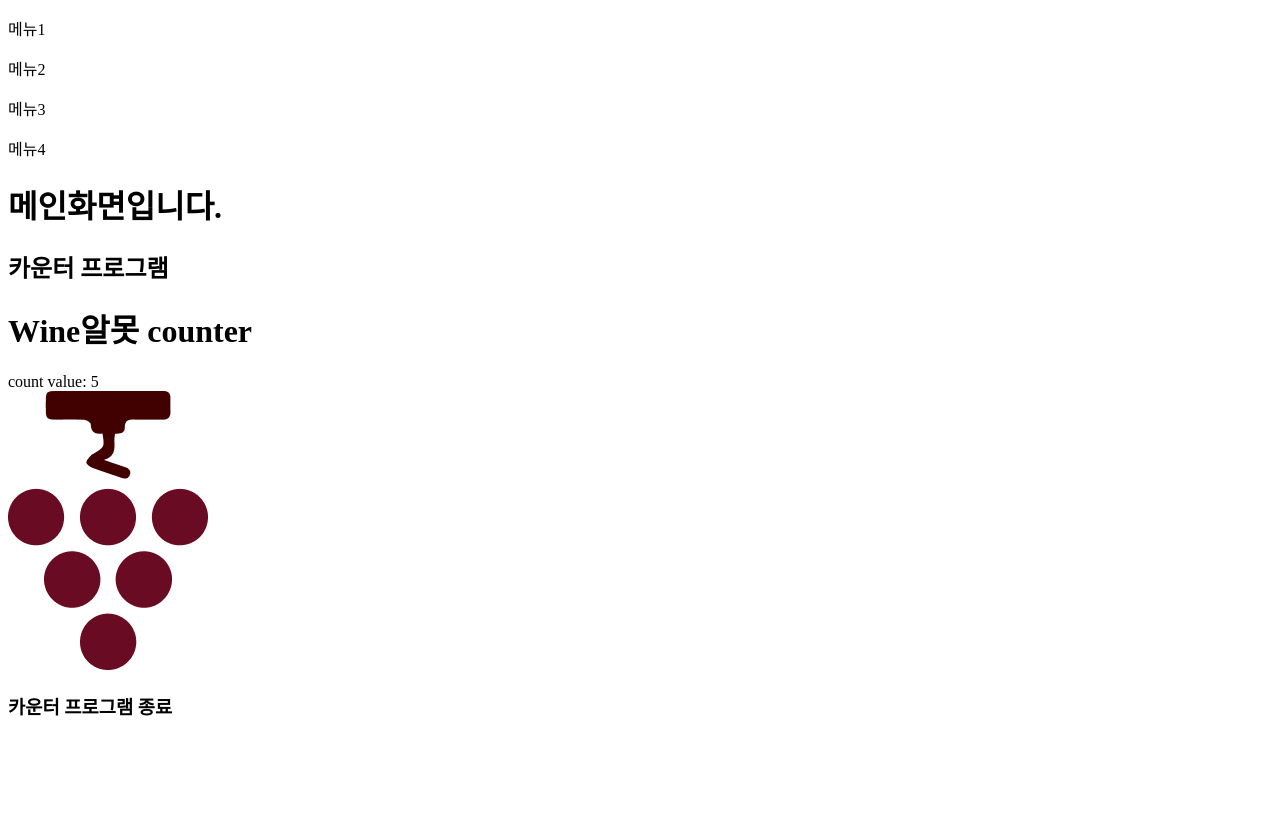
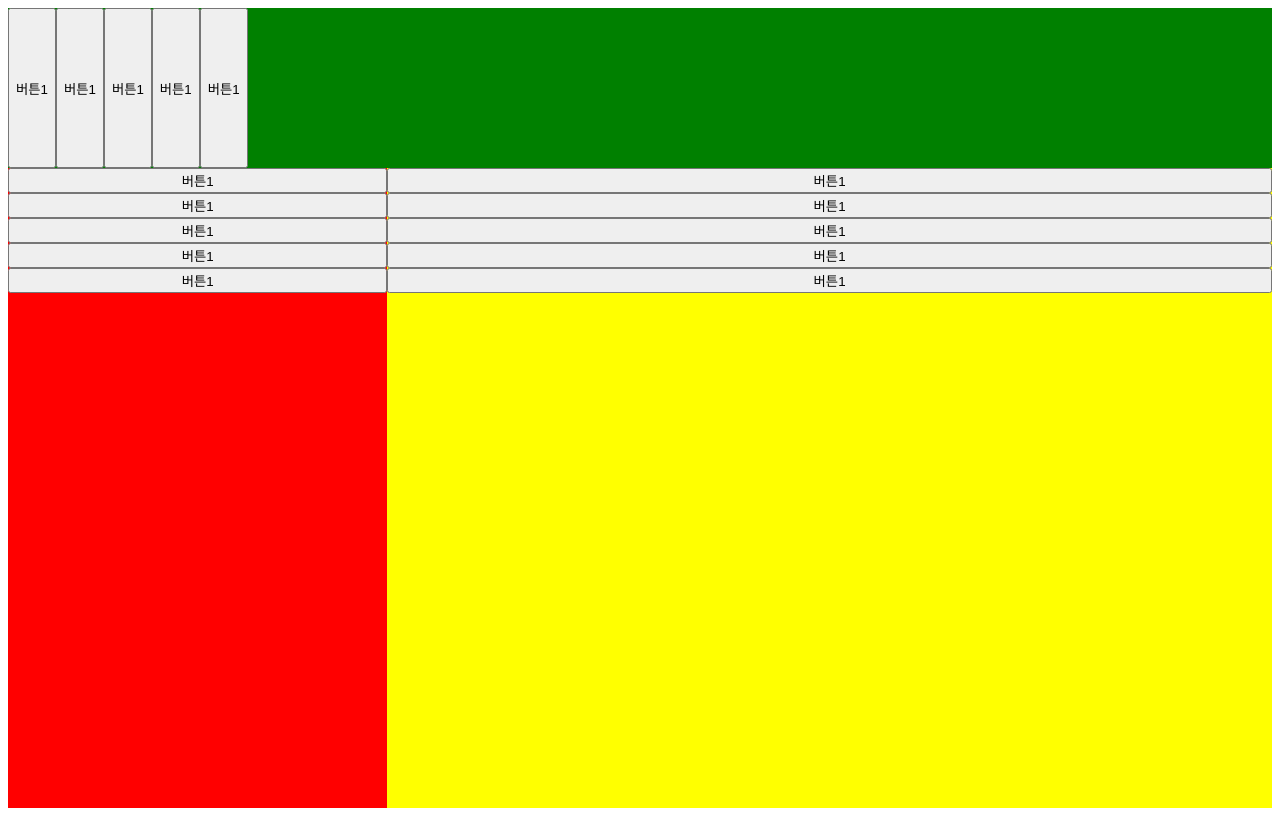
Before and after one commit to DoYonKim/testBed, a React app: page / in a window 1280 px wide. Built offline with nearby package versions, Linux system fonts and the light colour scheme.

Commit message:
make default layout

```diff
--- a/package.json
+++ b/package.json
@@ -22,8 +22,10 @@
   "dependencies": {
     "@types/react": "^16.9.49",
     "@types/react-dom": "^16.9.8",
+    "@types/styled-components": "^5.1.4",
     "react": "^16.13.1",
-    "react-dom": "^16.13.1"
+    "react-dom": "^16.13.1",
+    "styled-components": "^5.2.1"
   },
   "devDependencies": {
     "ts-loader": "^8.0.4",
--- /dev/null
+++ b/src/component/Lower/ContentsListContainer.tsx
@@ -0,0 +1,24 @@
+import React, { Component } from 'react';
+import styled from "styled-components";
+
+class ContentsListContainer extends Component {
+    render() {
+        return (
+            <ContentsList>
+                <button>버튼1</button>
+                <button>버튼1</button>
+                <button>버튼1</button>
+                <button>버튼1</button>
+                <button>버튼1</button>
+            </ContentsList>
+        );
+    }
+}
+
+const ContentsList = styled.div`
+background-color: yellow;
+display: flex;
+flex-direction: column;
+width: 70%;
+`;
+export default ContentsListContainer;
--- /dev/null
+++ b/src/component/Lower/LowerContainer.tsx
@@ -0,0 +1,25 @@
+import React, { Component } from 'react';
+import styled from "styled-components";
+
+import SelctorContainer from './SelectorContainer'
+import ContentsListContainer from './ContentsListContainer'
+
+class LowerContainer extends Component {
+    render() {
+        return (
+            <LowerMainContainer>
+                <SelctorContainer/>
+                <ContentsListContainer/>
+            </LowerMainContainer>
+        );
+    }
+}
+
+const LowerMainContainer = styled.div`
+background-color: red;
+display: flex;
+flex-direction: row;
+width: 100%;
+height: 80%;
+`;
+export default LowerContainer;
--- /dev/null
+++ b/src/component/Lower/SelectorContainer.tsx
@@ -0,0 +1,24 @@
+import React, { Component } from 'react';
+import styled from "styled-components";
+
+class SelectorContainer extends Component {
+    render() {
+        return (
+            <SelectorList>
+                <button>버튼1</button>
+                <button>버튼1</button>
+                <button>버튼1</button>
+                <button>버튼1</button>
+                <button>버튼1</button>
+            </SelectorList>
+        );
+    }
+}
+
+const SelectorList = styled.div`
+background-color: red;
+display: flex;
+flex-direction: column;
+width: 30%;
+`;
+export default SelectorContainer;
--- a/src/component/Main.tsx
+++ b/src/component/Main.tsx
@@ -1,18 +1,37 @@
 import React, { Component } from 'react';
+import styled from "styled-components";
+
 import Counter from './Counter'
 import LeftMenuBar from './LeftMenuBar'
+import Map from './Map'
+
+import UpperContainer from './Upper/UpperContainer'
+import LowerContainer from './Lower/LowerContainer'
+
 class Main extends Component {
     render() {
         return (
-            <div>
-                <LeftMenuBar/>
+            <WholeContainer>
+                {/* <LeftMenuBar/>
                 <h1>메인화면입니다.</h1>
                 <h2>카운터 프로그램</h2>
                 <Counter name="Wine알못" />
                 <h3>카운터 프로그램 종료</h3>
-            </div>
+                <Map/>
+                <h3>지도</h3> */}
+                <UpperContainer/>
+                <LowerContainer/>
+            </WholeContainer>
         );
     }
 }
 
+const WholeContainer = styled.div`
+display: flex;
+flex-direction: column;
+background-color: blue;
+height: 100vh;
+`;
+
+
 export default Main;
--- /dev/null
+++ b/src/component/Map.tsx
@@ -0,0 +1,45 @@
+declare var kakao: any;
+declare var window: any;
+
+import React, { Component } from 'react';
+import styled from "styled-components";
+
+class Map extends Component {
+
+    componentDidMount() {
+        const script = document.createElement("script");
+        script.async = true;
+        script.src =
+          "https://dapi.kakao.com/v2/maps/sdk.js?appkey=7ff05a710dd0c87927ab04e55b9fdeb6&autoload=false";
+        document.head.appendChild(script);
+
+        script.onload = () => {
+            kakao.maps.load(() => {
+              let container = document.getElementById("map");
+              let options = {
+                center: new kakao.maps.LatLng(37.506502, 127.053617),
+                level: 7
+              };
+
+              const map = new window.kakao.maps.Map(container, options);
+
+            });
+          };
+
+      }
+
+    render() {
+        return (
+            <div>
+                <MapContainer id="map"></MapContainer>
+            </div>
+        );
+    }
+}
+
+const MapContainer = styled.div`
+  width: 800px;
+  height: 600px;
+`;
+
+export default Map;
--- /dev/null
+++ b/src/component/Upper/UpperContainer.tsx
@@ -0,0 +1,25 @@
+import React, { Component } from 'react';
+import styled from "styled-components";
+
+class UpperContainer extends Component {
+    render() {
+        return (
+            <UpperMainContainer>
+                <button>버튼1</button>
+                <button>버튼1</button>
+                <button>버튼1</button>
+                <button>버튼1</button>
+                <button>버튼1</button>
+            </UpperMainContainer>
+        );
+    }
+}
+
+const UpperMainContainer = styled.div`
+background-color: green;
+display: flex;
+flex-direction: row;
+height: 20%;
+`;
+
+export default UpperContainer;
```
Also changed, not shown: 1 other file (tests, documents, lock files or other folders).
